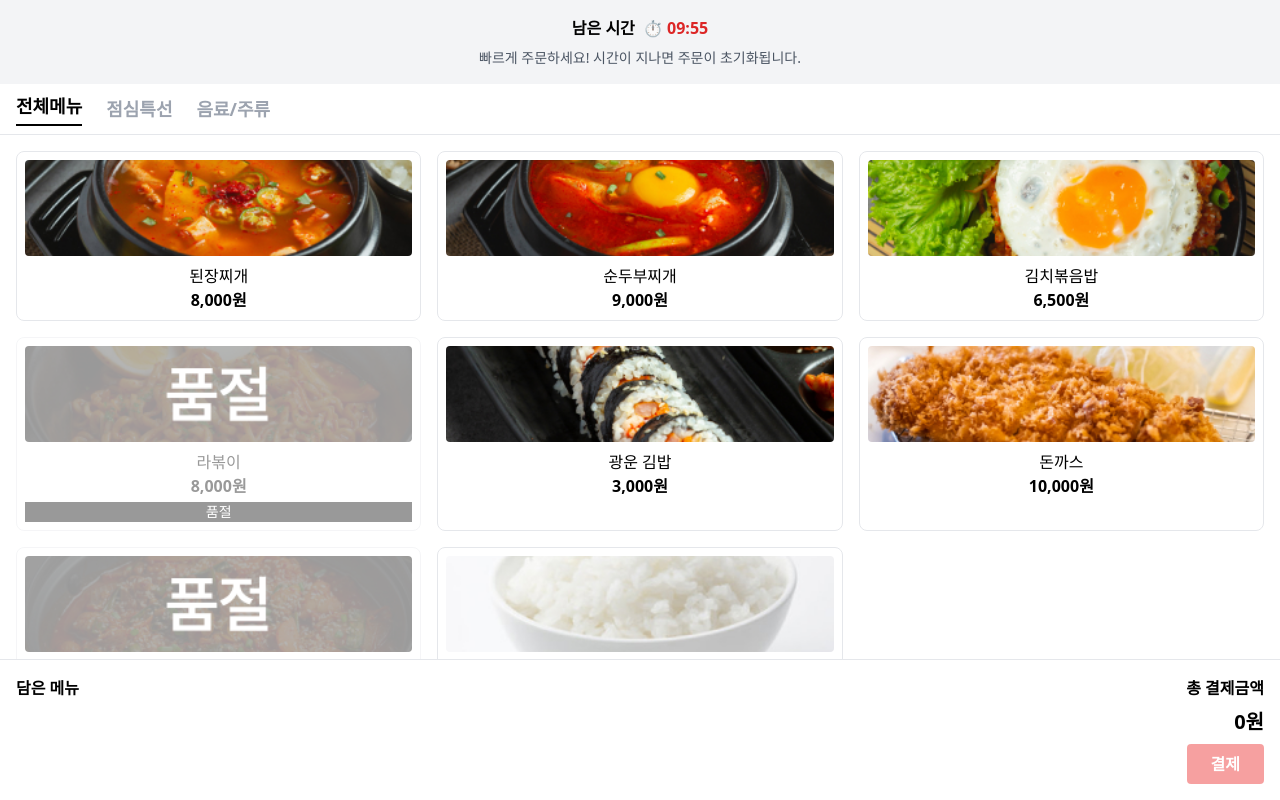
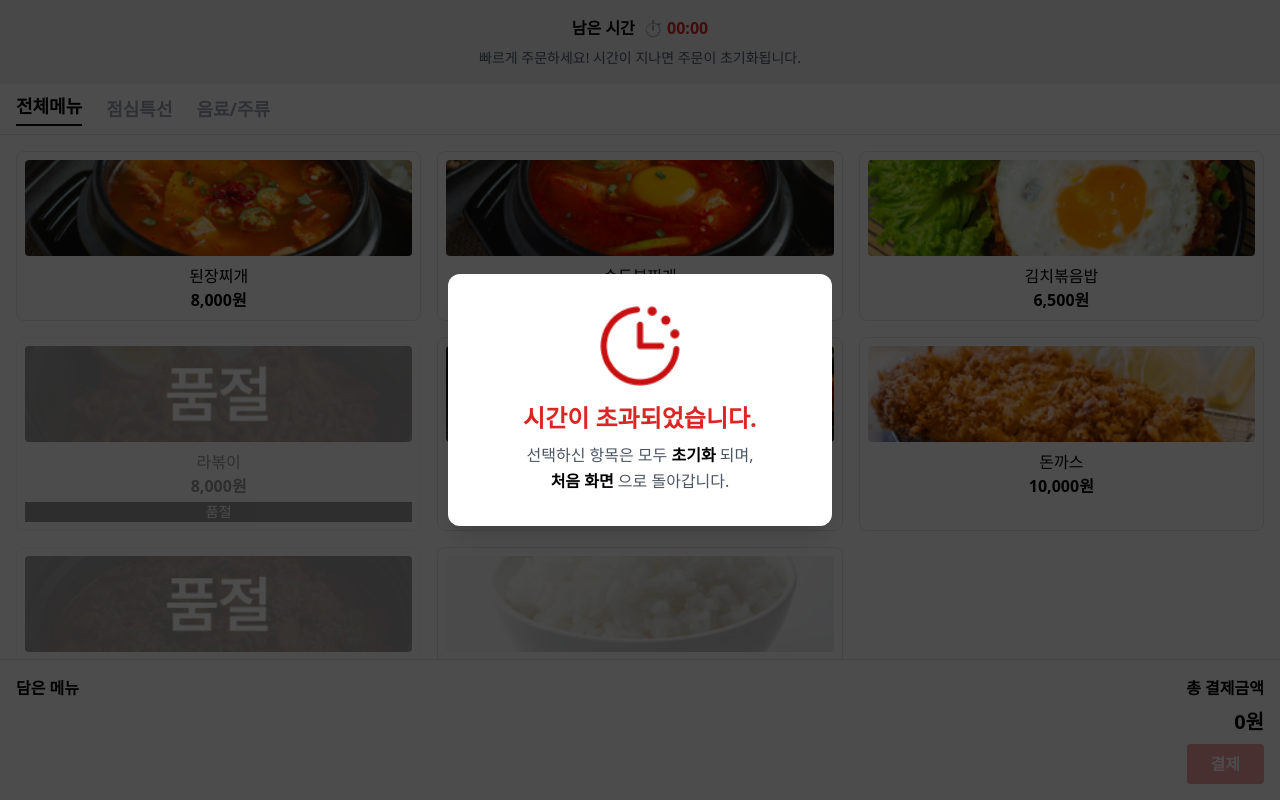
Before and after one commit to ds-sujin/Dark_pattern_Detection, a React (Create React App) app in the folder kiosk/client/: page /menu in a window 1280 px wide. Built offline with nearby package versions, Linux system fonts and the light colour scheme.

Commit message:
시간 초과 팝업 완성

```diff
--- a/kiosk/client/src/App.js
+++ b/kiosk/client/src/App.js
@@ -3,6 +3,7 @@ import { BrowserRouter, Routes, Route } from 'react-router-dom';
 import StartPage from './pages/StartPage';
 import MenuListPage from './pages/MenuListPage';
 import CompletePage from './pages/CompletePage';
+import TimerPage from './pages/TimerPage'; // 상단에 import 추가
 
 function App() {
   return (
@@ -11,6 +12,7 @@ function App() {
         <Route path="/" element={<StartPage />} />
         <Route path="/menu" element={<MenuListPage />} />
         <Route path="/complete" element={<CompletePage />} />
+        <Route path="/timer" element={<TimerPage />} /> {/* ✅ 테스트용 경로 */}
       </Routes>
     </BrowserRouter>
   );
--- a/kiosk/client/src/pages/MenuListPage.js
+++ b/kiosk/client/src/pages/MenuListPage.js
@@ -2,6 +2,8 @@ import React, { useState, useEffect } from 'react';
 import { useNavigate } from 'react-router-dom';
 import { logClick } from '../api';
 import SetPage from './SetPage'; // ✅ SetPage를 팝업 컴포넌트로 import
+import TimerPage from './TimerPage';
+
 
 const menuData = [
   { name: '된장찌개', price: 8000, image: '/menu1.jpg' },
@@ -17,15 +19,18 @@ const menuData = [
 function MenuListPage() {
   const navigate = useNavigate();
   const [selected, setSelected] = useState([]);
-  const [timeLeft, setTimeLeft] = useState(600); // 10분
+  const [timeLeft, setTimeLeft] = useState(3); // 3분
+  const [showTimeoutPopup, setShowTimeoutPopup] = useState(false); // 시간 초과 팝업업
   const [showSetPopup, setShowSetPage] = useState(false); // ✅ 팝업 표시 여부 상태
-
   useEffect(() => {
     const interval = setInterval(() => {
       setTimeLeft((prev) => {
         if (prev <= 1) {
           clearInterval(interval);
-          navigate('/');
+          setShowTimeoutPopup(true);
+          setTimeout(() => {
+            navigate('/'); // 메인으로 이동
+          }, 3000); // 3초 후
           return 0;
         }
         return prev - 1;
@@ -135,6 +140,8 @@ function MenuListPage() {
           }}
         />
       )}
+      {/* 시간 초과 팝업*/}
+      {showTimeoutPopup && <TimerPage />}
 
     </div>
   );
--- /dev/null
+++ b/kiosk/client/src/pages/TimerPage.js
@@ -0,0 +1,24 @@
+import React from 'react';
+
+const TimerPage = () => {
+  return (
+    <div className="absolute inset-0 bg-black bg-opacity-70 z-50 flex items-center justify-center">
+      <div className="bg-white rounded-xl p-8 text-center max-w-sm w-full shadow-xl">
+        <img src="/timer.jpg" alt="시간 초과" className="w-20 h-20 mx-auto mb-4" />
+
+        <h2 className="text-2xl font-extrabold text-red-600 mb-2">시간이 초과되었습니다.</h2>
+
+        <p className="text-gray-600 text-base leading-relaxed">
+          선택하신 항목은 모두
+          <span className="text-black font-extrabold"> 초기화 </span>
+          되며,
+          <br />
+          <span className="text-black font-extrabold"> 처음 화면 </span>
+          으로 돌아갑니다.
+        </p>
+      </div>
+    </div>
+  );
+};
+
+export default TimerPage;
```
Also changed, not shown: kiosk/client/public/timer.jpg (added).
